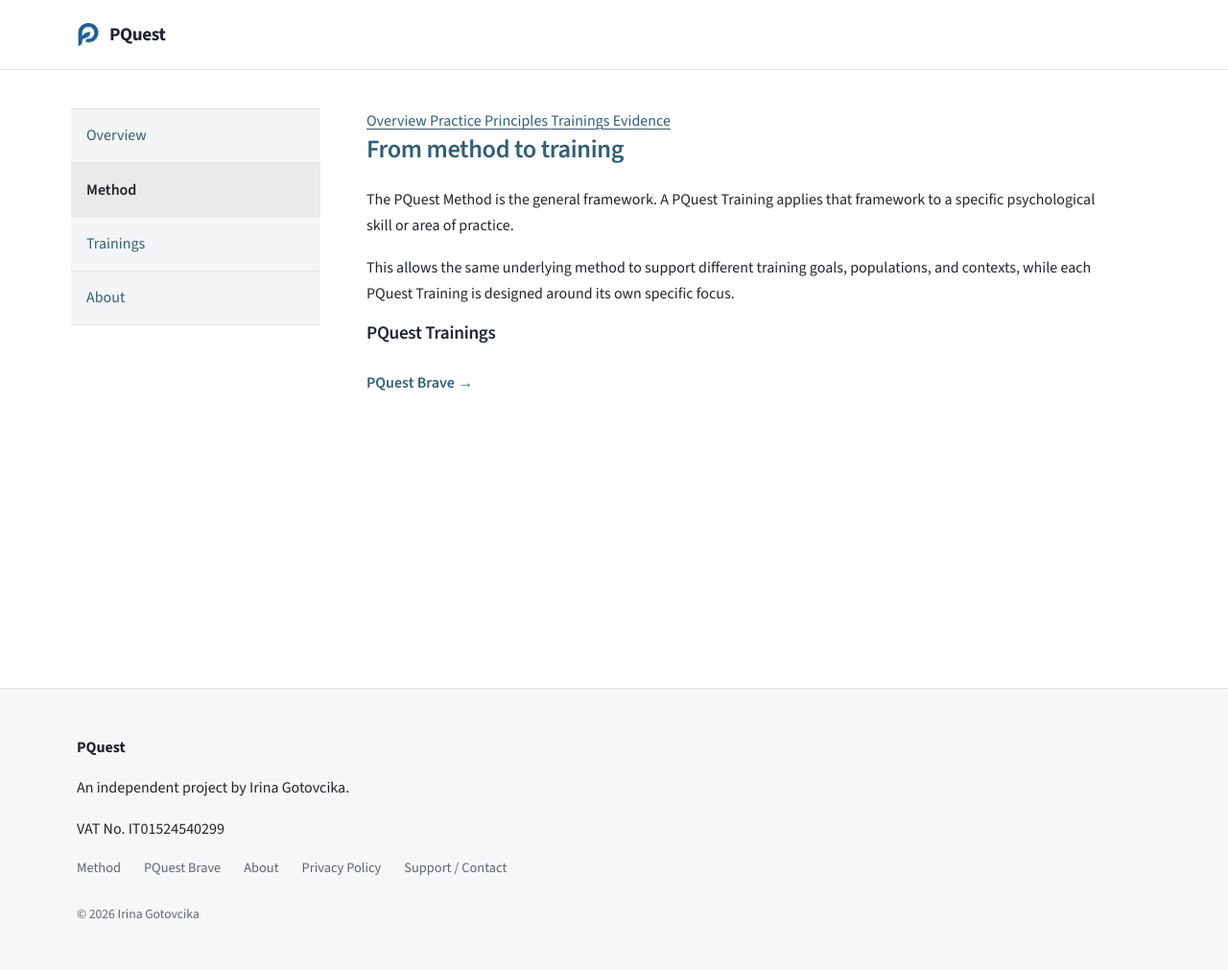
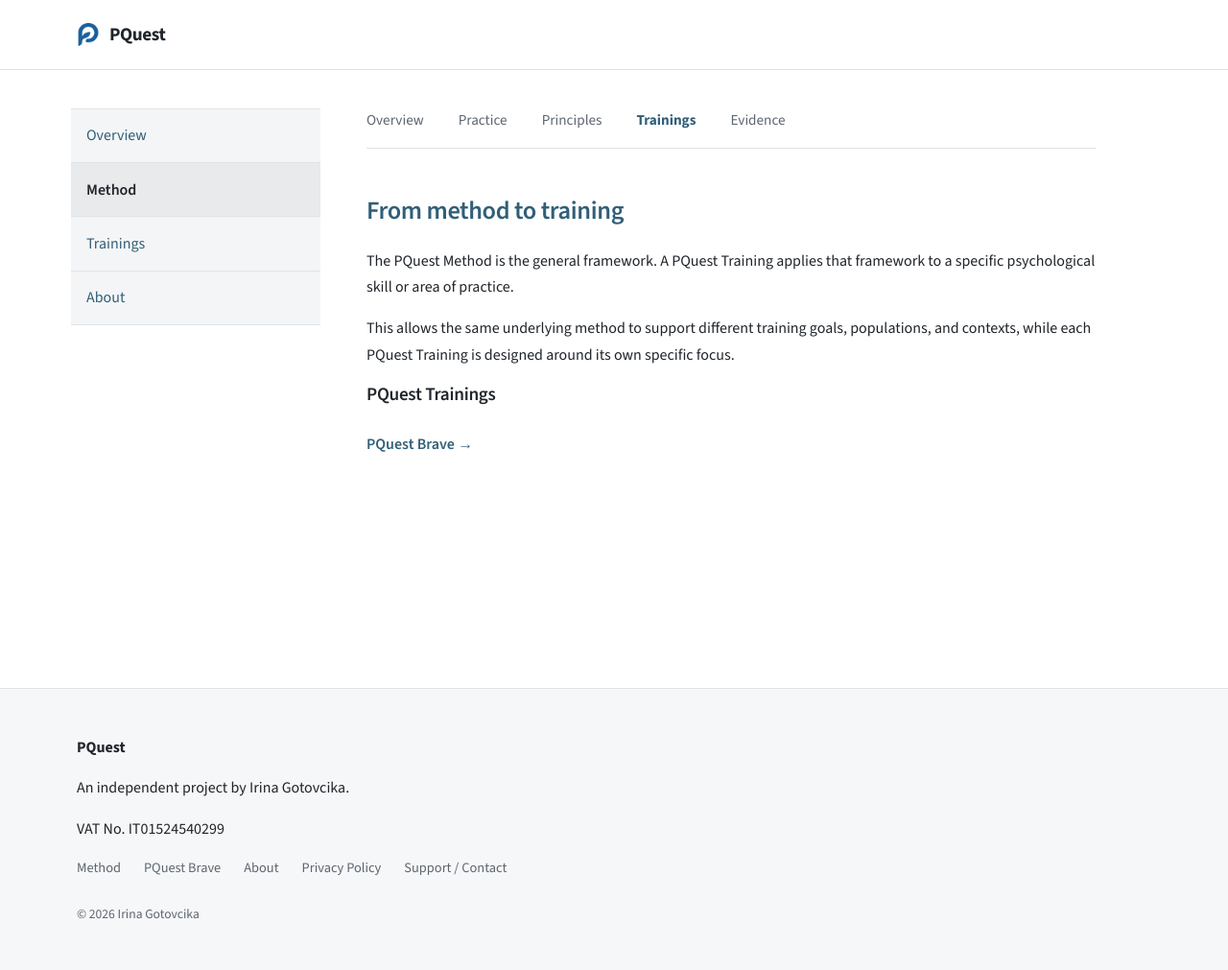
Before and after one commit to irinagotovcika/pquest.eu, a Jekyll site: the page built from method/trainings/index.md, in a window 1280 px wide. Shown: the whole page at 96% size. Built offline with Jekyll 4.4.1, drawn with Linux system fonts in a browser that asks for light colours.

Commit message:
Update index.md

```diff
--- a/method/trainings/index.md
+++ b/method/trainings/index.md
@@ -26,24 +26,24 @@ description: How the PQuest Method is applied to specific psychological skills a
 
   <main class="page-content">
 
-    <nav class="method-nav" aria-label="PQuest Method sections">
-      <a class="method-nav-link" href="{{ '/method/' | relative_url }}">
+    <nav class="section-nav" aria-label="PQuest Method sections">
+      <a class="section-nav-link" href="{{ '/method/' | relative_url }}">
         Overview
       </a>
 
-      <a class="method-nav-link" href="{{ '/method/practice/' | relative_url }}">
+      <a class="section-nav-link" href="{{ '/method/practice/' | relative_url }}">
         Practice
       </a>
 
-      <a class="method-nav-link" href="{{ '/method/principles/' | relative_url }}">
+      <a class="section-nav-link" href="{{ '/method/principles/' | relative_url }}">
         Principles
       </a>
 
-      <a class="method-nav-link active" href="{{ '/method/trainings/' | relative_url }}">
+      <a class="section-nav-link active" href="{{ '/method/trainings/' | relative_url }}">
         Trainings
       </a>
 
-      <a class="method-nav-link" href="{{ '/method/evidence/' | relative_url }}">
+      <a class="section-nav-link" href="{{ '/method/evidence/' | relative_url }}">
         Evidence
       </a>
     </nav>
```
